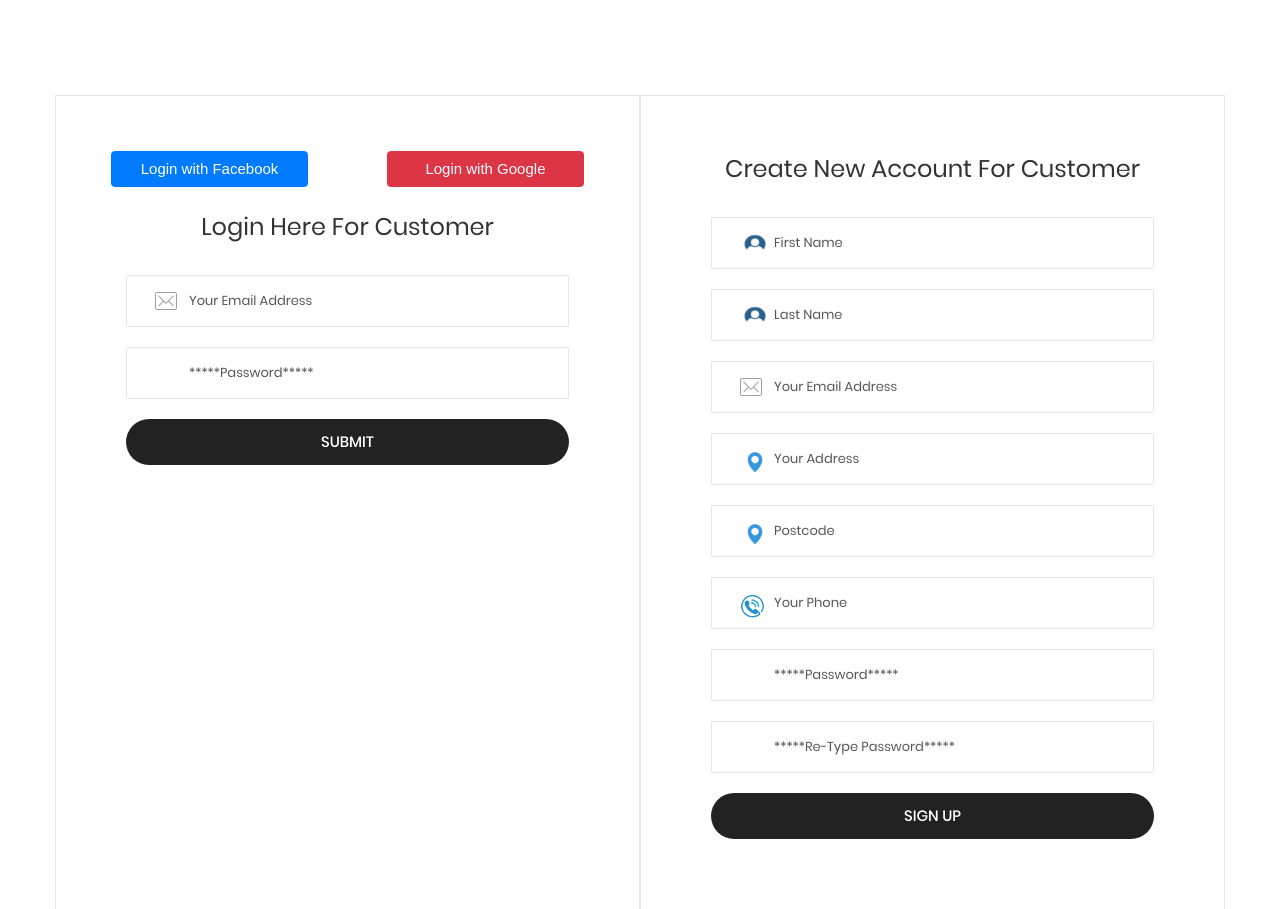
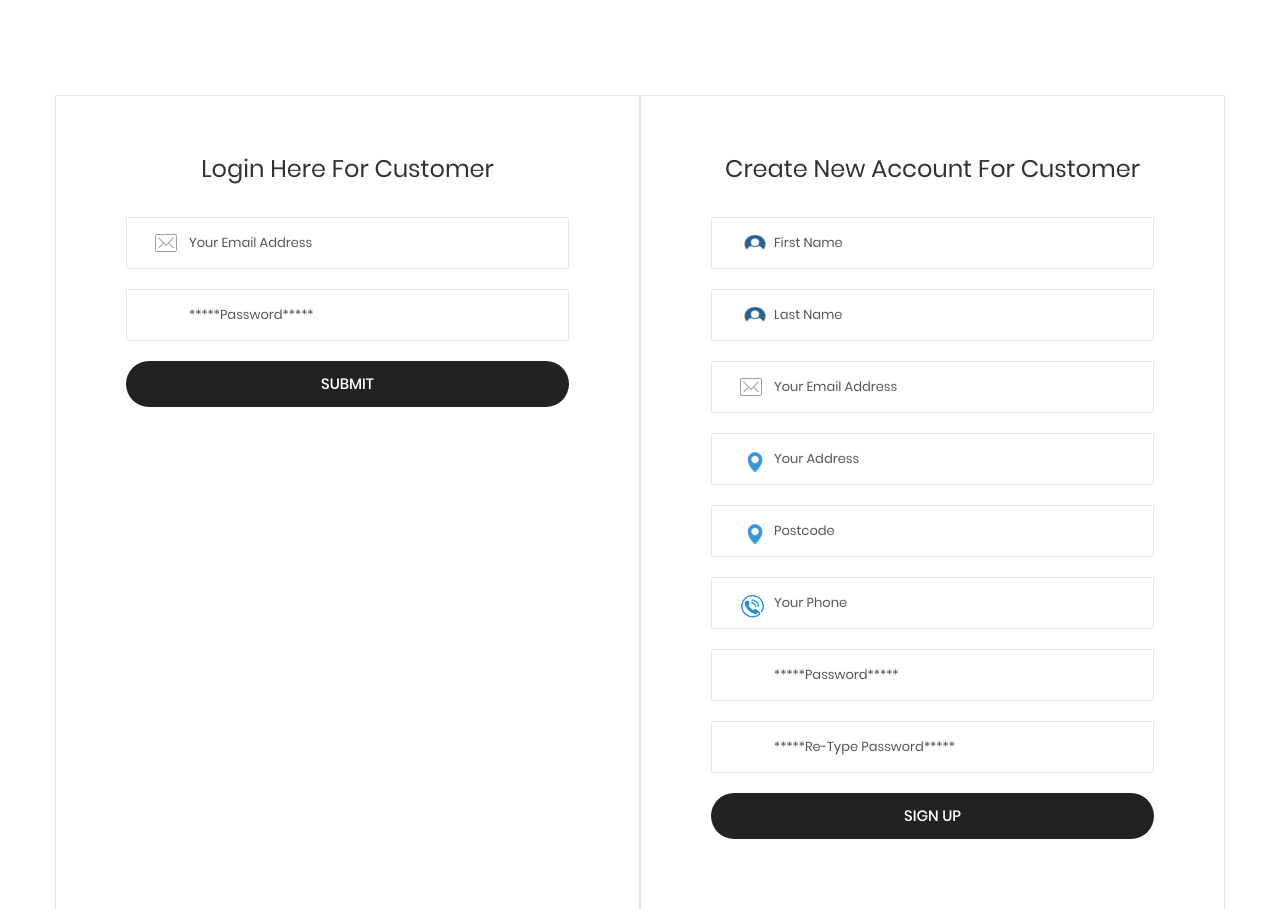
Before and after one commit to jtwy23/driving_school, a Django app: page /login-signup in a window 1280 px wide. Shown: the part 124-1033 px from the top of the page. Run offline with Django 3.2, Linux system fonts and the light colour scheme; some libraries are stand-ins or nearby versions; some web fonts are replaced.

Commit message:
Deleted soical meida authentication

```diff
--- a/driving_school/templates/signup_func.html
+++ b/driving_school/templates/signup_func.html
@@ -39,11 +39,6 @@
 		<div class="container">
 			<div class="flex-w flex-tr">
 				<div class="size-210 bor10 p-lr-70 p-t-55 p-b-70 p-lr-15-lg w-full-md">
-					<div class="row mb-4">
-						<a href="" class="btn btn-primary col-md-5">Login with Facebook</a>
-						<div class="col-md-2"></div>
-						<a href="" class="btn btn-danger col-md-5">Login with Google</a>
-					</div>
 
 					<form method="POST" action="{% url 'login_func' %}">{% csrf_token %}
 						<h4 class="mtext-105 cl2 txt-center p-b-30">
```
